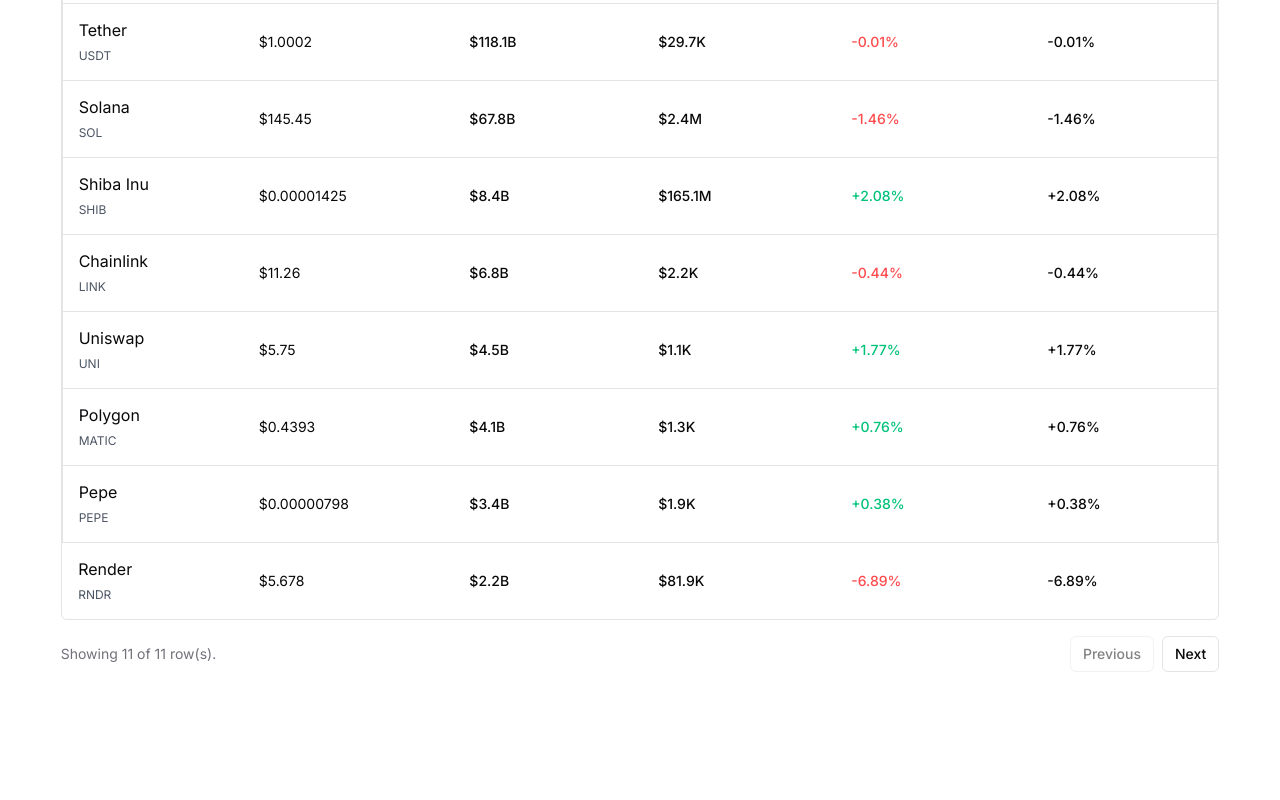
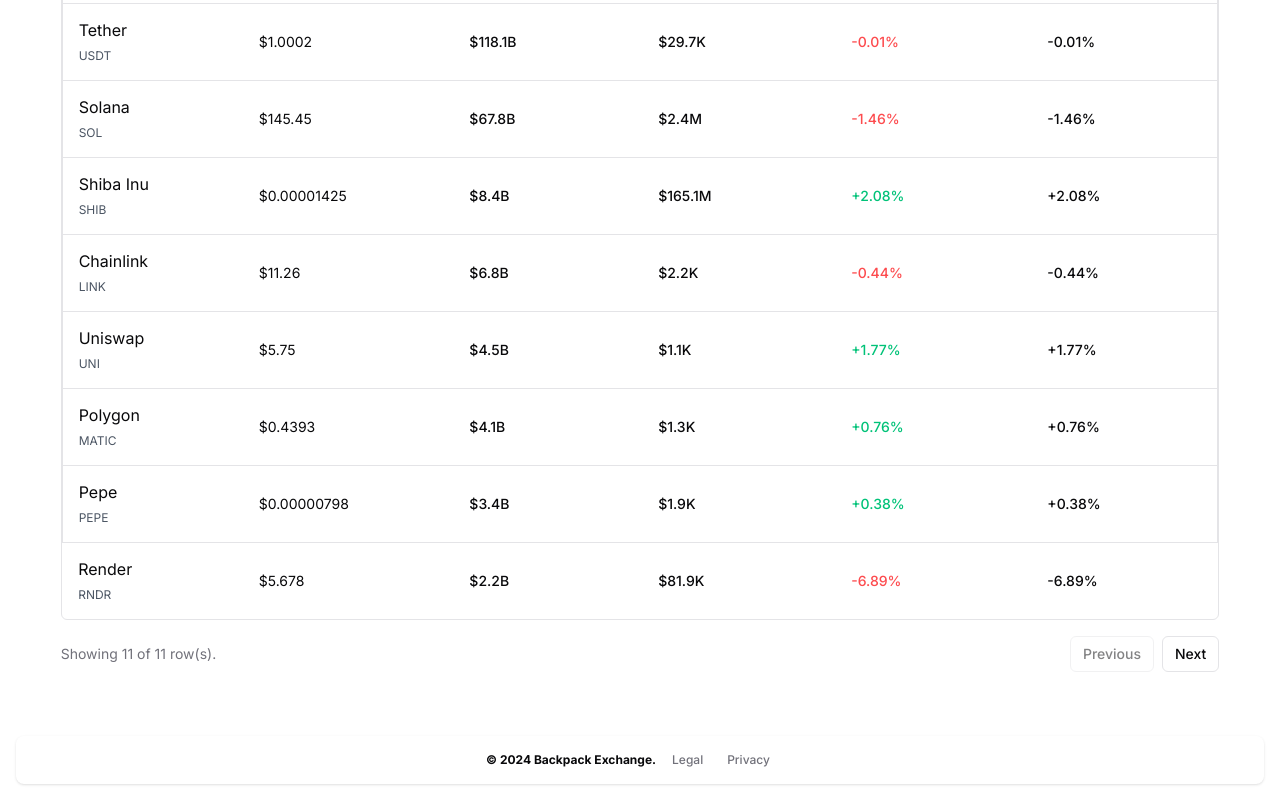
Before and after one commit to Afrin127329/Backpack-exchange-clone-web, a Next.js app: page / in a window 1280 px wide. Shown: the part 1062-1862 px from the top of the page. Before the commit the page ends 1782 px from the top, so only its background shows below. Built offline with nearby package versions, Linux system fonts and the light colour scheme.

Commit message:
Footer UI finish in the layout with links

```diff
--- a/app/layout.tsx
+++ b/app/layout.tsx
@@ -4,6 +4,7 @@
 import "@/packages/styles/globals.css";
 import type { Metadata } from "next";
 import { Inter } from "next/font/google";
+import Link from "next/link";
 import { Suspense } from "react";
 import Loading from "./loading";
 
@@ -36,6 +37,42 @@
         >
           <Navbar />
           <Suspense fallback={<Loading />}>{children}</Suspense>
+
+          {/* Footer */}
+          <footer className="rounded-lg shadow m-4 text-xs">
+            <div className="w-full mx-auto max-w-screen-xl p-4 md:flex md:items-center md:justify-center gap-4">
+              <span className=" sm:text-center font-bold">
+                © 2024{" "}
+                <a
+                  href="https://backpack.exchange/"
+                  className="hover:opacity-80"
+                  target="_blank"
+                >
+                  Backpack Exchange.
+                </a>
+              </span>
+              <ul className="flex flex-wrap items-center mt-3 font-medium text-muted-foreground sm:mt-0">
+                <li>
+                  <Link
+                    href="https://support.backpack.exchange/en/categories/305665-legal-documents"
+                    className="hover:opacity-80 me-4 md:me-6"
+                    target="_blank"
+                  >
+                    Legal
+                  </Link>
+                </li>
+                <li>
+                  <a
+                    href="https://support.backpack.exchange/en/articles/484353"
+                    className="hover:opacity-80 me-4 md:me-6"
+                    target="_blank"
+                  >
+                    Privacy
+                  </a>
+                </li>
+              </ul>
+            </div>
+          </footer>
         </ThemeProvider>
         <script src="https://cdn.jsdelivr.net/npm/flowbite@2.5.1/dist/flowbite.min.js"></script>
       </body>
```
